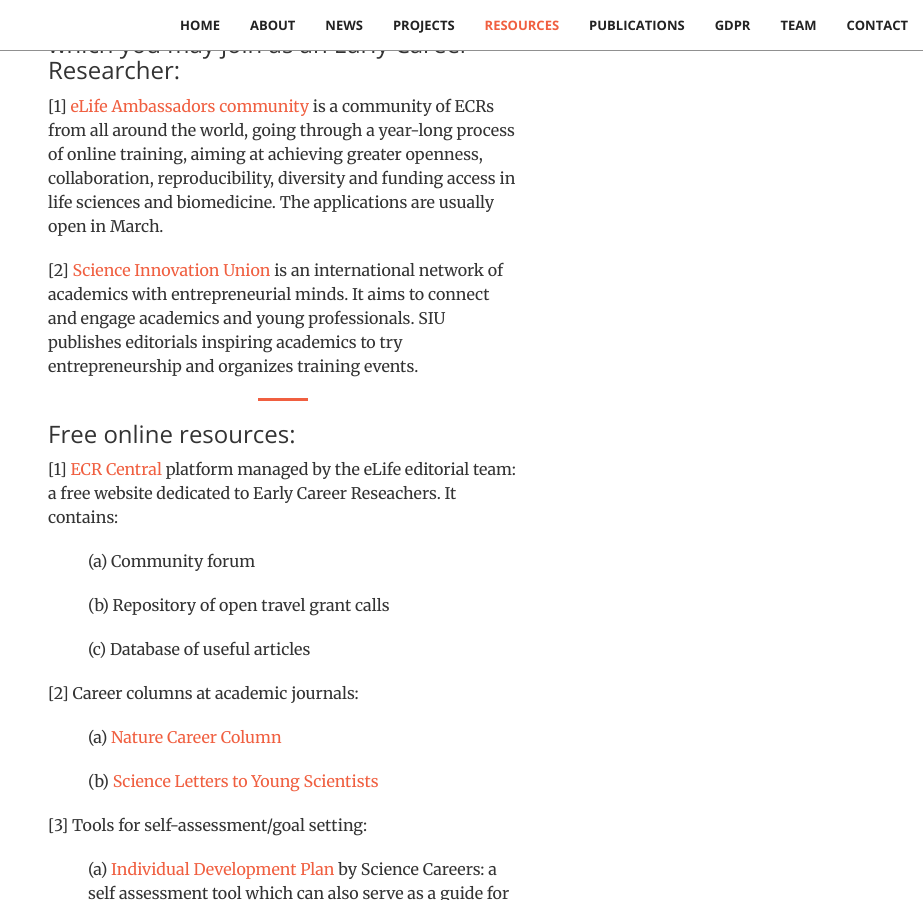
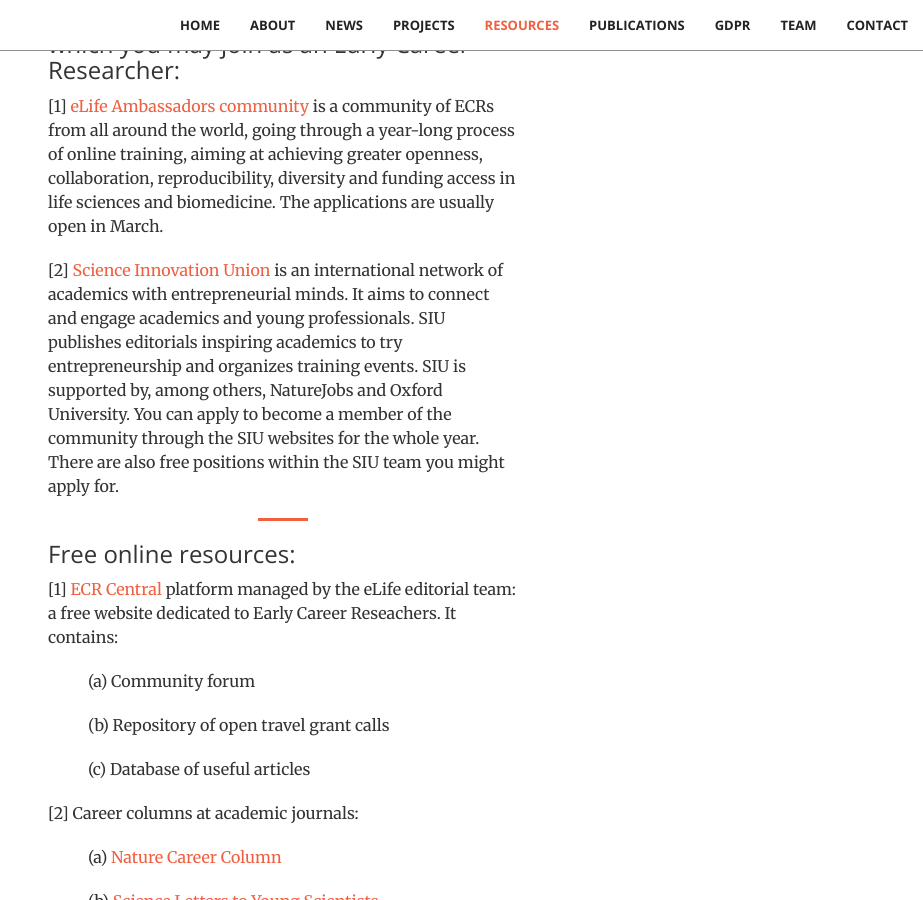
Before and after one commit to stichting-solaris/stichting-solaris.github.io, a Jekyll site: the page built from index.html, in a window 1280 px wide and 900 px high, scrolled down 7076 px. Shown: the whole window, without its empty margins (357-1280 px from the left). Built offline with Jekyll 4.4.1, drawn with Linux system fonts in a browser that asks for light colours.

Commit message:
Update resources.html

```diff
--- a/_includes/resources.html
+++ b/_includes/resources.html
@@ -62,6 +62,9 @@
                 <p>[2] <a href="http://science-union.org/">Science Innovation Union</a> is an international network
                     of academics with entrepreneurial minds. It aims to connect and engage academics and young professionals.
                     SIU publishes editorials inspiring academics to try entrepreneurship and organizes training events.
+                    SIU is supported by, among others, NatureJobs and Oxford University. You can apply to become a member
+                    of the community through the SIU websites for the whole year. There are also free positions within
+                    the SIU team you might apply for.
                     </p>
 
 
```
